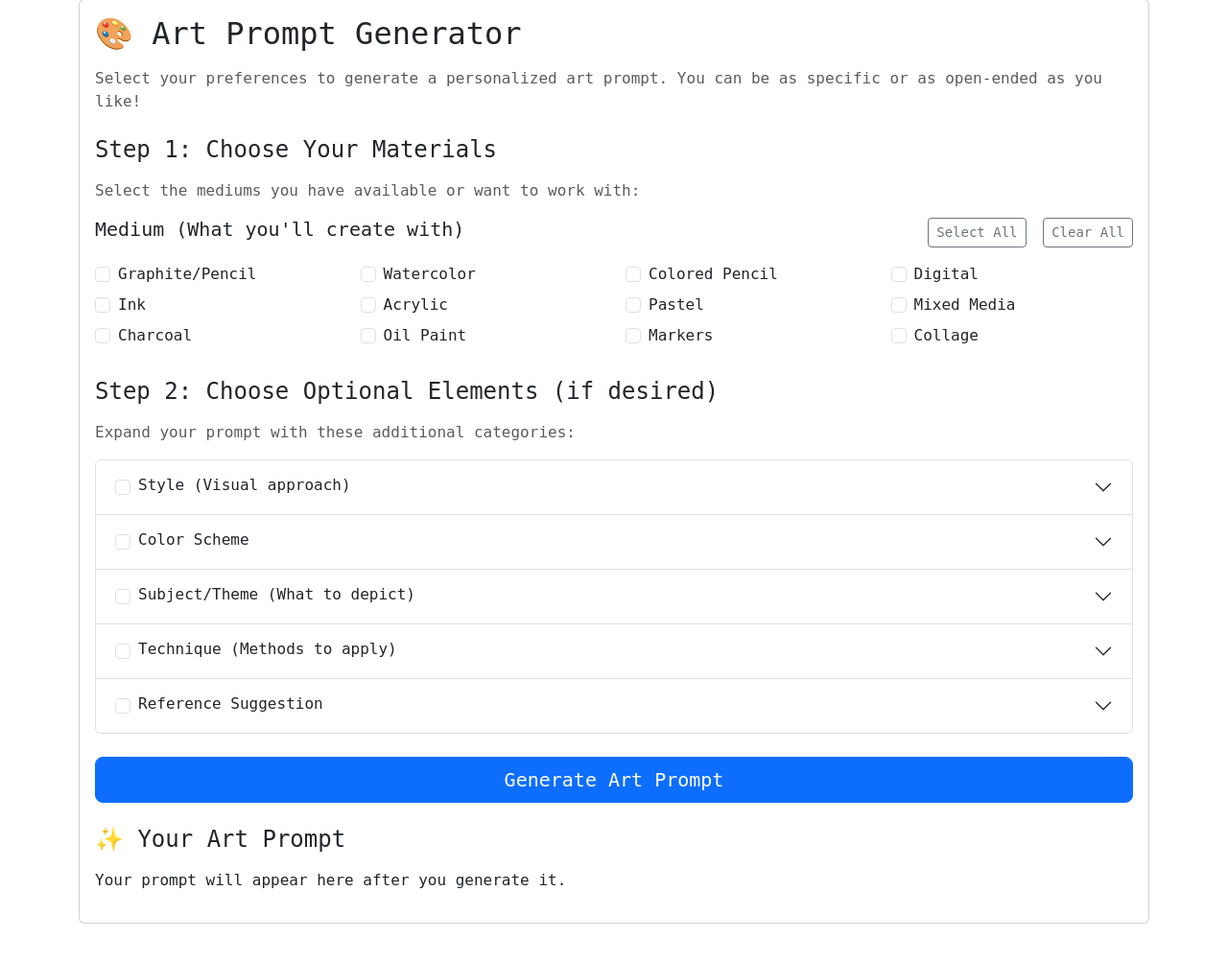
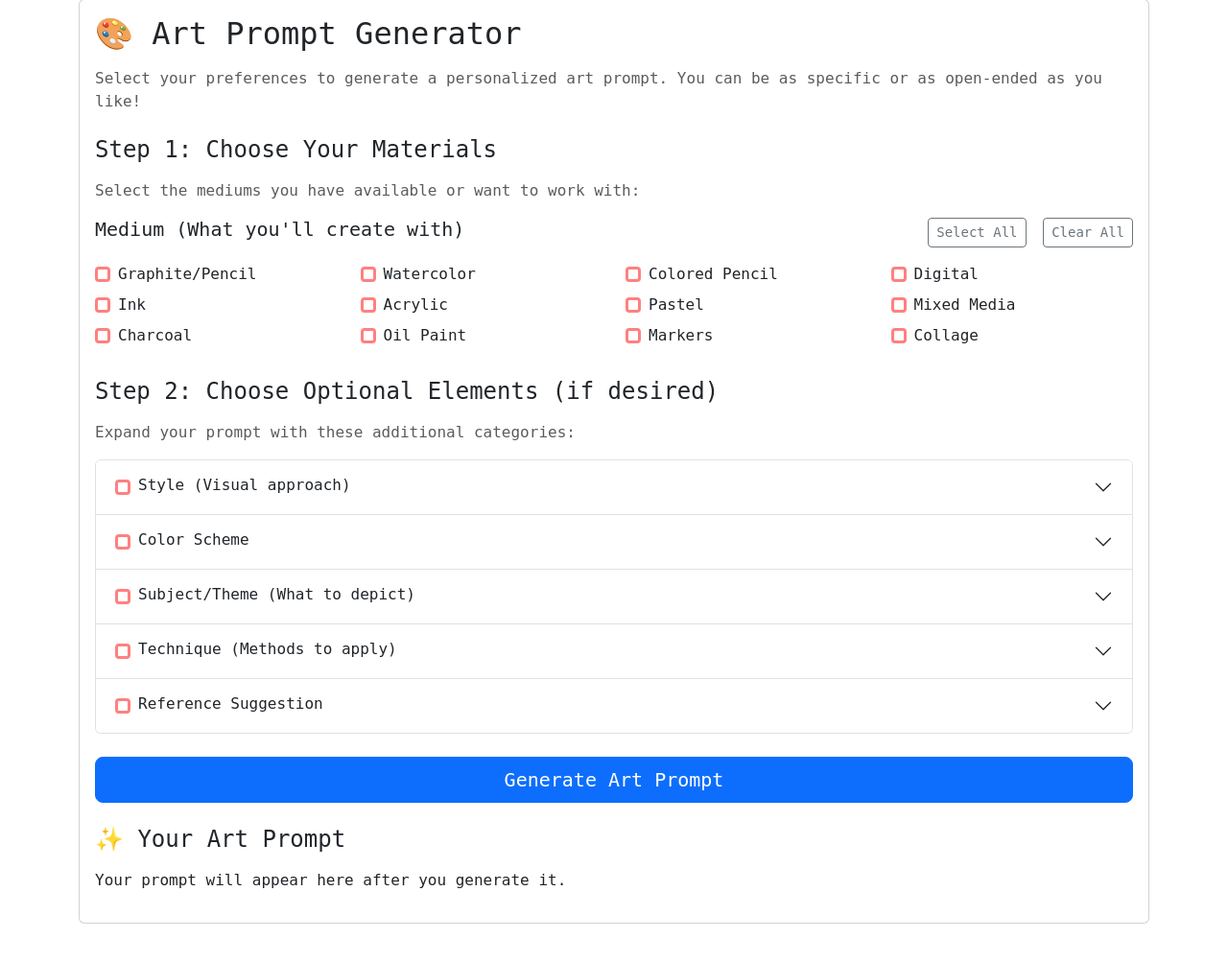
Before and after one commit to MMLewis1225/art-site, a PHP site: page /generator.html in a window 1280 px wide. Shown: the part 81-1084 px from the top of the page at 96% size. Run offline with PHP 8.4, Linux system fonts and the light colour scheme.

Commit message:
Added More Styles & Fixes

```diff
--- a/challenges.html
+++ b/challenges.html
@@ -70,7 +70,7 @@
               Explore structured challenges to boost your creativity and
               artistic skills.
             </p>
-            <a href="challenges-search.html" class="btn btn-primary px-4 py-2"
+            <a href="challenges-search.html" class="btn btn-primary px-4 py-2 challenge"
               >View All Challenges</a
             >
           </div>
--- a/generator.html
+++ b/generator.html
@@ -99,7 +99,7 @@
               <div class="col-md-3">
                 <div class="form-check mb-2">
                   <input
-                    class="form-check-input"
+                    class="form-check-input checkbox"
                     type="checkbox"
                     value="graphite"
                     id="mediumGraphite"
@@ -110,7 +110,7 @@
                 </div>
                 <div class="form-check mb-2">
                   <input
-                    class="form-check-input"
+                    class="form-check-input checkbox"
                     type="checkbox"
                     value="ink"
                     id="mediumInk"
@@ -119,7 +119,7 @@
                 </div>
                 <div class="form-check mb-2">
                   <input
-                    class="form-check-input"
+                    class="form-check-input checkbox"
                     type="checkbox"
                     value="charcoal"
                     id="mediumCharcoal"
@@ -132,7 +132,7 @@
               <div class="col-md-3">
                 <div class="form-check mb-2">
                   <input
-                    class="form-check-input"
+                    class="form-check-input checkbox"
                     type="checkbox"
                     value="watercolor"
                     id="mediumWatercolor"
@@ -143,7 +143,7 @@
                 </div>
                 <div class="form-check mb-2">
                   <input
-                    class="form-check-input"
+                    class="form-check-input checkbox"
                     type="checkbox"
                     value="acrylic"
                     id="mediumAcrylic"
@@ -154,7 +154,7 @@
                 </div>
                 <div class="form-check mb-2">
                   <input
-                    class="form-check-input"
+                    class="form-check-input checkbox"
                     type="checkbox"
                     value="oil"
                     id="mediumOil"
@@ -167,7 +167,7 @@
               <div class="col-md-3">
                 <div class="form-check mb-2">
                   <input
-                    class="form-check-input"
+                    class="form-check-input checkbox"
                     type="checkbox"
                     value="colorPencil"
                     id="mediumColorPencil"
@@ -178,7 +178,7 @@
                 </div>
                 <div class="form-check mb-2">
                   <input
-                    class="form-check-input"
+                    class="form-check-input checkbox"
                     type="checkbox"
                     value="pastel"
                     id="mediumPastel"
@@ -189,7 +189,7 @@
                 </div>
                 <div class="form-check mb-2">
                   <input
-                    class="form-check-input"
+                    class="form-check-input checkbox"
                     type="checkbox"
                     value="marker"
                     id="mediumMarker"
@@ -202,7 +202,7 @@
               <div class="col-md-3">
                 <div class="form-check mb-2">
                   <input
-                    class="form-check-input"
+                    class="form-check-input checkbox"
                     type="checkbox"
                     value="digital"
                     id="mediumDigital"
@@ -213,7 +213,7 @@
                 </div>
                 <div class="form-check mb-2">
                   <input
-                    class="form-check-input"
+                    class="form-check-input checkbox"
                     type="checkbox"
                     value="mixedMedia"
                     id="mediumMixedMedia"
@@ -224,7 +224,7 @@
                 </div>
                 <div class="form-check mb-2">
                   <input
-                    class="form-check-input"
+                    class="form-check-input checkbox"
                     type="checkbox"
                     value="collage"
                     id="mediumCollage"
@@ -257,7 +257,7 @@
                 >
                   <div class="form-check mb-0">
                     <input
-                      class="form-check-input me-2"
+                      class="form-check-input checkbox me-2"
                       type="checkbox"
                       value="includeStyle"
                       id="includeStyleCheck"
@@ -278,7 +278,7 @@
                     <div class="col-md-3">
                       <div class="form-check mb-2">
                         <input
-                          class="form-check-input style-option"
+                          class="form-check-input checkbox style-option"
                           type="checkbox"
                           value="realistic"
                           id="styleRealistic"
@@ -289,7 +289,7 @@
                       </div>
                       <div class="form-check mb-2">
                         <input
-                          class="form-check-input style-option"
+                          class="form-check-input checkbox style-option"
                           type="checkbox"
                           value="abstract"
                           id="styleAbstract"
@@ -302,7 +302,7 @@
                     <div class="col-md-3">
                       <div class="form-check mb-2">
                         <input
-                          class="form-check-input style-option"
+                          class="form-check-input checkbox style-option"
                           type="checkbox"
                           value="impressionist"
                           id="styleImpressionist"
@@ -313,7 +313,7 @@
                       </div>
                       <div class="form-check mb-2">
                         <input
-                          class="form-check-input style-option"
+                          class="form-check-input checkbox style-option"
                           type="checkbox"
                           value="expressionist"
                           id="styleExpressionist"
@@ -326,7 +326,7 @@
                     <div class="col-md-3">
                       <div class="form-check mb-2">
                         <input
-                          class="form-check-input style-option"
+                          class="form-check-input checkbox style-option"
                           type="checkbox"
                           value="minimalist"
                           id="styleMinimalist"
@@ -337,7 +337,7 @@
                       </div>
                       <div class="form-check mb-2">
                         <input
-                          class="form-check-input style-option"
+                          class="form-check-input checkbox style-option"
                           type="checkbox"
                           value="surreal"
                           id="styleSurreal"
@@ -350,7 +350,7 @@
                     <div class="col-md-3">
                       <div class="form-check mb-2">
                         <input
-                          class="form-check-input style-option"
+                          class="form-check-input checkbox style-option"
                           type="checkbox"
                           value="illustrative"
                           id="styleIllustrative"
@@ -361,7 +361,7 @@
                       </div>
                       <div class="form-check mb-2">
                         <input
-                          class="form-check-input style-option"
+                          class="form-check-input checkbox style-option"
                           type="checkbox"
                           value="folk"
                           id="styleFolk"
@@ -403,7 +403,7 @@
                 >
                   <div class="form-check mb-0">
                     <input
-                      class="form-check-input me-2"
+                      class="form-check-input checkbox me-2"
                       type="checkbox"
                       value="includeColor"
                       id="includeColorCheck"
@@ -424,7 +424,7 @@
                     <div class="col-md-4">
                       <div class="form-check mb-2">
                         <input
-                          class="form-check-input color-option"
+                          class="form-check-input checkbox color-option"
                           type="radio"
                           name="colorScheme"
                           value="monochromatic"
@@ -436,7 +436,7 @@
                       </div>
                       <div class="form-check mb-2">
                         <input
-                          class="form-check-input color-option"
+                          class="form-check-input checkbox color-option"
                           type="radio"
                           name="colorScheme"
                           value="analogous"
@@ -450,7 +450,7 @@
                     <div class="col-md-4">
                       <div class="form-check mb-2">
                         <input
-                          class="form-check-input color-option"
+                          class="form-check-input checkbox color-option"
                           type="radio"
                           name="colorScheme"
                           value="complementary"
@@ -462,7 +462,7 @@
                       </div>
                       <div class="form-check mb-2">
                         <input
-                          class="form-check-input color-option"
+                          class="form-check-input checkbox color-option"
                           type="radio"
                           name="colorScheme"
                           value="triadic"
@@ -476,7 +476,7 @@
                     <div class="col-md-4">
                       <div class="form-check mb-2">
                         <input
-                          class="form-check-input color-option"
+                          class="form-check-input checkbox color-option"
                           type="radio"
                           name="colorScheme"
                           value="warm"
@@ -488,7 +488,7 @@
                       </div>
                       <div class="form-check mb-2">
                         <input
-                          class="form-check-input color-option"
+                          class="form-check-input checkbox color-option"
                           type="radio"
                           name="colorScheme"
                           value="cool"
@@ -525,7 +525,7 @@
                 >
                   <div class="form-check mb-0">
                     <input
-                      class="form-check-input me-2"
+                      class="form-check-input checkbox me-2"
                       type="checkbox"
                       value="includeSubject"
                       id="includeSubjectCheck"
@@ -546,7 +546,7 @@
                     <div class="col-md-4">
                       <div class="form-check mb-2">
                         <input
-                          class="form-check-input subject-option"
+                          class="form-check-input checkbox subject-option"
                           type="checkbox"
                           value="landscape"
                           id="subjectLandscape"
@@ -557,7 +557,7 @@
                       </div>
                       <div class="form-check mb-2">
                         <input
-                          class="form-check-input subject-option"
+                          class="form-check-input checkbox subject-option"
                           type="checkbox"
                           value="stillLife"
                           id="subjectStillLife"
@@ -568,7 +568,7 @@
                       </div>
                       <div class="form-check mb-2">
                         <input
-                          class="form-check-input subject-option"
+                          class="form-check-input checkbox subject-option"
                           type="checkbox"
                           value="portrait"
                           id="subjectPortrait"
@@ -581,7 +581,7 @@
                     <div class="col-md-4">
                       <div class="form-check mb-2">
                         <input
-                          class="form-check-input subject-option"
+                          class="form-check-input checkbox subject-option"
                           type="checkbox"
                           value="architecture"
                           id="subjectArchitecture"
@@ -594,7 +594,7 @@
                       </div>
                       <div class="form-check mb-2">
                         <input
-                          class="form-check-input subject-option"
+                          class="form-check-input checkbox subject-option"
                           type="checkbox"
                           value="emotional"
                           id="subjectEmotional"
@@ -605,7 +605,7 @@
                       </div>
                       <div class="form-check mb-2">
                         <input
-                          class="form-check-input subject-option"
+                          class="form-check-input checkbox subject-option"
                           type="checkbox"
                           value="abstract"
                           id="subjectAbstract"
@@ -618,7 +618,7 @@
                     <div class="col-md-4">
                       <div class="form-check mb-2">
                         <input
-                          class="form-check-input subject-option"
+                          class="form-check-input checkbox subject-option"
                           type="checkbox"
                           value="memory"
                           id="subjectMemory"
@@ -629,7 +629,7 @@
                       </div>
                       <div class="form-check mb-2">
                         <input
-                          class="form-check-input subject-option"
+                          class="form-check-input checkbox subject-option"
                           type="checkbox"
                           value="dream"
                           id="subjectDream"
@@ -640,7 +640,7 @@
                       </div>
                       <div class="form-check mb-2">
                         <input
-                          class="form-check-input subject-option"
+                          class="form-check-input checkbox subject-option"
                           type="checkbox"
                           value="fantasy"
                           id="subjectFantasy"
@@ -682,7 +682,7 @@
                 >
                   <div class="form-check mb-0">
                     <input
-                      class="form-check-input me-2"
+                      class="form-check-input checkbox me-2"
                       type="checkbox"
                       value="includeTechnique"
                       id="includeTechniqueCheck"
@@ -703,7 +703,7 @@
                     <div class="col-md-4">
                       <div class="form-check mb-2">
                         <input
-                          class="form-check-input technique-option"
+                          class="form-check-input checkbox technique-option"
                           type="checkbox"
                           value="crossHatching"
                           id="techniqueCrossHatching"
@@ -716,7 +716,7 @@
                       </div>
                       <div class="form-check mb-2">
                         <input
-                          class="form-check-input technique-option"
+                          class="form-check-input checkbox technique-option"
                           type="checkbox"
                           value="stippling"
                           id="techniqueStippling"
@@ -727,7 +727,7 @@
                       </div>
                       <div class="form-check mb-2">
                         <input
-                          class="form-check-input technique-option"
+                          class="form-check-input checkbox technique-option"
                           type="checkbox"
                           value="dryBrush"
                           id="techniqueDryBrush"
@@ -740,7 +740,7 @@
                     <div class="col-md-4">
                       <div class="form-check mb-2">
                         <input
-                          class="form-check-input technique-option"
+                          class="form-check-input checkbox technique-option"
                           type="checkbox"
                           value="wetOnWet"
                           id="techniqueWetOnWet"
@@ -751,7 +751,7 @@
                       </div>
                       <div class="form-check mb-2">
                         <input
-                          class="form-check-input technique-option"
+                          class="form-check-input checkbox technique-option"
                           type="checkbox"
                           value="layering"
                           id="techniqueLayering"
@@ -762,7 +762,7 @@
                       </div>
                       <div class="form-check mb-2">
                         <input
-                          class="form-check-input technique-option"
+                          class="form-check-input checkbox technique-option"
                           type="checkbox"
                           value="glazing"
                           id="techniqueGlazing"
@@ -775,7 +775,7 @@
                     <div class="col-md-4">
                       <div class="form-check mb-2">
                         <input
-                          class="form-check-input technique-option"
+                          class="form-check-input checkbox technique-option"
                           type="checkbox"
                           value="paletteKnife"
                           id="techniquePaletteKnife"
@@ -788,7 +788,7 @@
                       </div>
                       <div class="form-check mb-2">
                         <input
-                          class="form-check-input technique-option"
+                          class="form-check-input checkbox technique-option"
                           type="checkbox"
                           value="splattering"
                           id="techniqueSplattering"
@@ -801,7 +801,7 @@
                       </div>
                       <div class="form-check mb-2">
                         <input
-                          class="form-check-input technique-option"
+                          class="form-check-input checkbox technique-option"
                           type="checkbox"
                           value="collage"
                           id="techniqueCollage"
@@ -843,7 +843,7 @@
                 >
                   <div class="form-check mb-0">
                     <input
-                      class="form-check-input me-2"
+                      class="form-check-input checkbox me-2"
                       type="checkbox"
                       value="includeReference"
                       id="includeReferenceCheck"
@@ -862,7 +862,7 @@
                 <div class="accordion-body">
                   <div class="form-check mb-2">
                     <input
-                      class="form-check-input reference-option"
+                      class="form-check-input checkbox reference-option"
                       type="radio"
                       name="referenceType"
                       value="personal"
@@ -874,7 +874,7 @@
                   </div>
                   <div class="form-check mb-2">
                     <input
-                      class="form-check-input reference-option"
+                      class="form-check-input checkbox reference-option"
                       type="radio"
                       name="referenceType"
                       value="memory"
@@ -886,7 +886,7 @@
                   </div>
                   <div class="form-check mb-2">
                     <input
-                      class="form-check-input reference-option"
+                      class="form-check-input checkbox reference-option"
                       type="radio"
                       name="referenceType"
                       value="imagination"
@@ -898,7 +898,7 @@
                   </div>
                   <div class="form-check mb-2">
                     <input
-                      class="form-check-input reference-option"
+                      class="form-check-input checkbox reference-option"
                       type="radio"
                       name="referenceType"
                       value="suggestion"
--- a/index.html
+++ b/index.html
@@ -46,7 +46,7 @@
     <!-- <script src="https://cdn.jsdelivr.net/npm/less@4.1.1"></script>-->
   </head>
 
-  <body>
+  <body class="homepage">
     <header>
       <nav class="navbar navbar-expand-md bg-body-tertiary">
         <div class="container-fluid">
--- a/styles/main.css
+++ b/styles/main.css
@@ -48,3 +48,45 @@ btn .create-account {
 .custom-card .btn-primary:hover {
   background-color: #9d9d9d;
 }
+.arrow-btn {
+  display: block;
+  text-align: left;
+}
+
+.challenge-tag {
+  border-radius: 5px;
+  border-color: black;
+  border-width: 1px;
+  padding: 5px;
+}
+
+.homepage h1:hover, .homepage h2:hover, .homepage h3:hover {
+  font-style: italic;
+}
+
+.checkbox {
+  border: solid rgb(255, 128, 128);
+}
+
+.checkbox:checked {
+  border: none;
+}
+
+.challenge {
+  border: solid black 5px;
+}
+
+.challenge:hover {
+  border: dashed black 10px;
+}
+
+@keyframes slide-title {
+  from {margin-left: 50px;}
+  to {margin-left:0px;}
+}
+
+.homepage h1 {
+  animation-name: slide-title;
+  animation-duration: 1s;
+  animation-fill-mode: forwards;
+}
```
Also changed, not shown: signup.html (+1 -6 lines).
